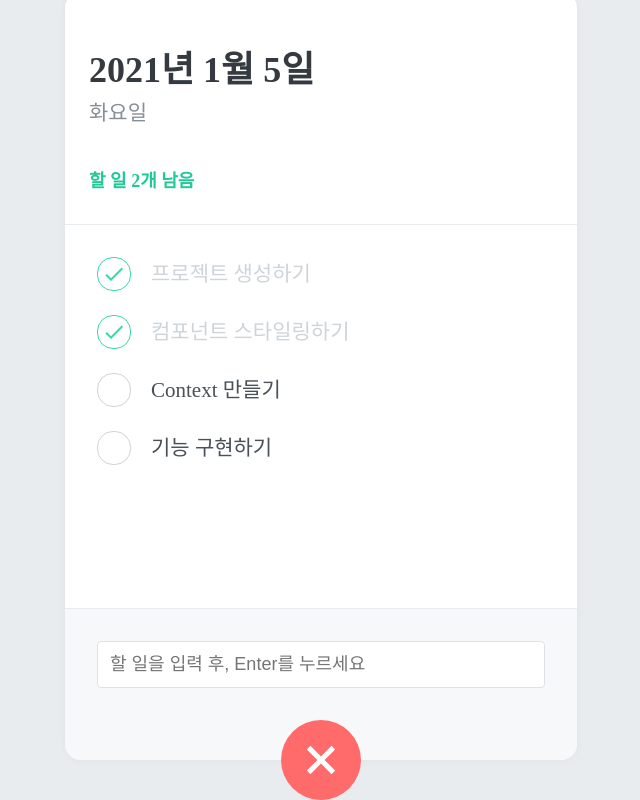
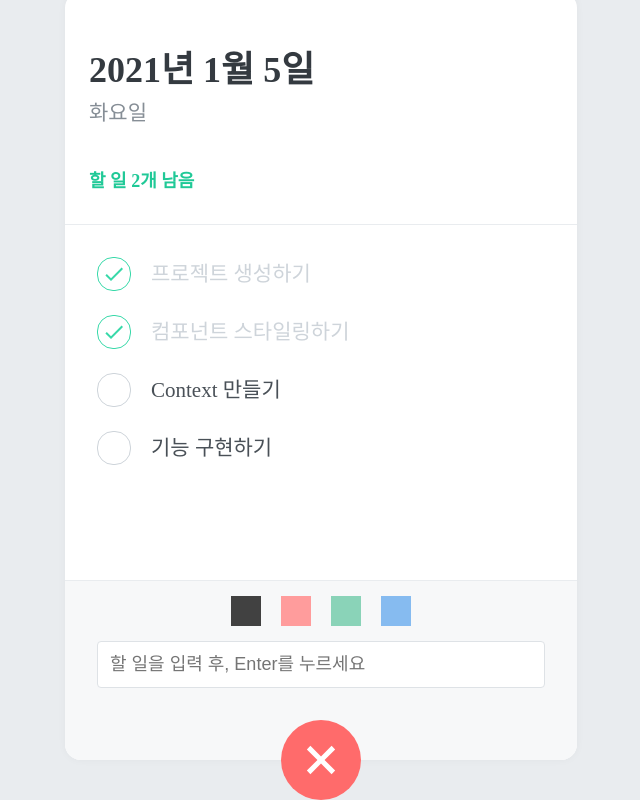
Before and after one commit to hyewonji/todolist_react, a React (Create React App) app: page / in a window 1280 px wide. Both pictures are taken after a click on the button 640 px from the left and 864 px from the top of the page. Shown: the part 104-904 px from the top of the page, without its empty margins (319-959 px from the left). Built offline with nearby package versions, Linux system fonts and the light colour scheme.

Commit message:
Create Templatte Styled-Components

```diff
--- a/src/App.js
+++ b/src/App.js
@@ -1,4 +1,4 @@
-import React, { Component } from 'react';
+import React from 'react';
 import { createGlobalStyle } from 'styled-components';
 import TodoListTemplate from './components/TodoListTemplate';
 import TodoHead from './components/TodoHead';
--- a/src/components/TodoListCreate.js
+++ b/src/components/TodoListCreate.js
@@ -53,7 +53,7 @@ const InsertFormPositioner = styled.div`
 
 const InsertForm = styled.form`
     background: #F7F8F9;
-    padding: 32px 32px 72px 32px;
+    padding: 0px 32px 72px 32px;
     border-radius: 0 0 16px 16px;
     border-top: 1px solid #e9ecef;
 `
@@ -66,7 +66,22 @@ const Input = styled.input`
     outline: none;
     font-size: 18px;
     box-sizing: border-box;
-`;
+`
+
+const PaletteForm = styled.div`
+    width:100%;
+    padding: 5px 0;
+    display: flex;
+    justify-content: center;
+`
+
+const Palettecolor = styled.div`
+    width: 30px;
+    height: 30px;
+    margin: 10px;
+    background: ${props => props.color};
+    cursor:pointer;
+`
 
 function TodoListCreate() {
     const [open, setOpen] = useState(false);
@@ -92,11 +107,19 @@ function TodoListCreate() {
         nextId.current += 1;
     }
 
+    const Palette = ['rgb(65, 65, 65)',' #ff9c9c','#8ad3b8',' #86bbf0']
+
     return (
         <>
             {open && (
                 <InsertFormPositioner>
                     <InsertForm onSubmit={onSubmit}>
+                        <PaletteForm>
+                            <Palettecolor color={Palette[0]}></Palettecolor>
+                            <Palettecolor color={Palette[1]}></Palettecolor>
+                            <Palettecolor color={Palette[2]}></Palettecolor>
+                            <Palettecolor color={Palette[3]}></Palettecolor>
+                        </PaletteForm>
                         <Input
                         autoFocus
                         placeholder="할 일을 입력 후, Enter를 누르세요"
```
Also changed, not shown: src/components/Palette.css (deleted, +0 -43 lines), src/components/Palette.js (deleted, +0 -21 lines), 1 other file (tests, documents, lock files or other folders).
